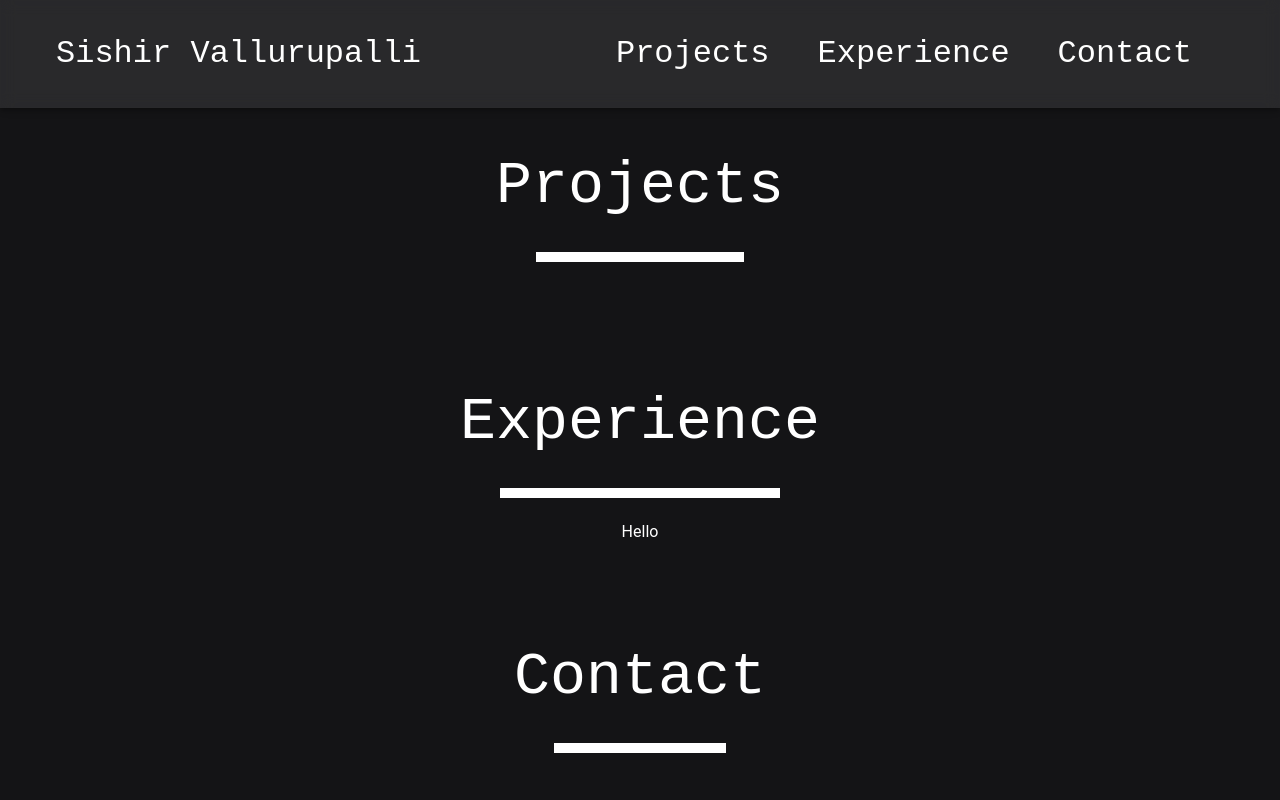
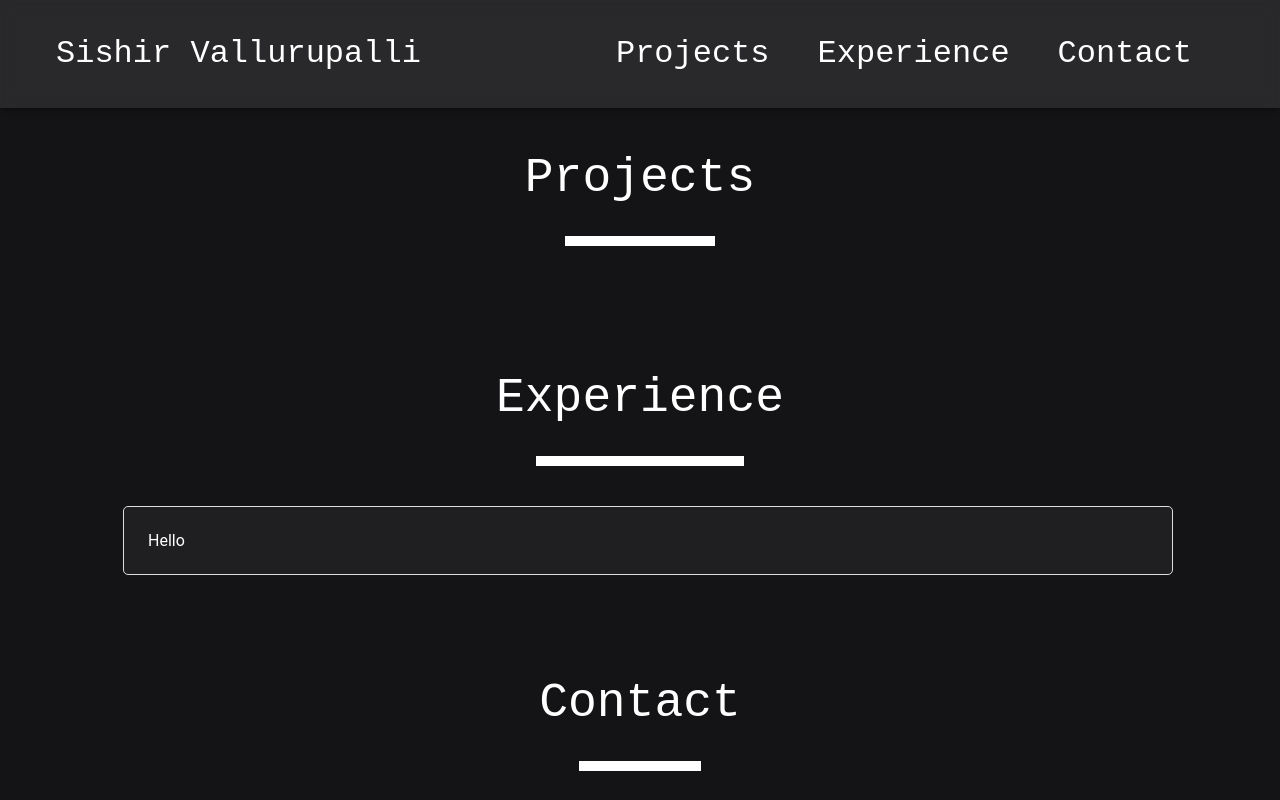
Before and after one commit to SishirVallurupalli/PortfolioWebsite, a React (Vite) app: page / in a window 1280 px wide. Shown: the top 800 px of the page. Built offline with nearby package versions, Linux system fonts and the light colour scheme.

Commit message:
Expanded on Experience

```diff
--- a/src/Components/Titles.tsx
+++ /dev/null
@@ -1,6 +0,0 @@
-import { Typography } from "@mui/material";
-import * as React from "react";
-
-export function h2Typography({ title }) {
-  return <Typography>{title}</Typography>;
-}
--- a/src/Components/theme.tsx
+++ b/src/Components/theme.tsx
@@ -40,7 +40,7 @@ const theme = createTheme({
     },
     MuiTypography: {
       styleOverrides: {
-        h2: {
+        h3: {
           position: "relative",
           display: "inline-block",
           marginBottom: "1.5rem",
--- a/src/Contact/Contact.tsx
+++ b/src/Contact/Contact.tsx
@@ -1,16 +1,21 @@
-import { Box, Typography } from '@mui/material';
-import * as React from 'react';
-import ContactBar from './ContactBar';
+import { Box, Typography } from "@mui/material";
+import * as React from "react";
+import ContactBar from "./ContactBar";
 
 export default function Contact() {
-    return (
-        <Box sx={{
-            padding: '50px', px: 4, display: 'flex', flexDirection: 'column', justifyContent: 'center', alignItems: 'center'
-        }}>
-            <Typography variant='h2'>
-                Contact
-            </Typography>
-            <ContactBar />
-        </Box>
-    )
+  return (
+    <Box
+      sx={{
+        padding: "50px",
+        px: 4,
+        display: "flex",
+        flexDirection: "column",
+        justifyContent: "center",
+        alignItems: "center",
+      }}
+    >
+      <Typography variant="h3">Contact</Typography>
+      <ContactBar />
+    </Box>
+  );
 }
--- a/src/Experience/Experience.tsx
+++ b/src/Experience/Experience.tsx
@@ -1,14 +1,21 @@
-import { Box, Typography } from '@mui/material';
-import * as React from 'react';
-import ExperienceBoxes from './ExperienceBoxes';
+import { Box, Typography } from "@mui/material";
+import * as React from "react";
+import ExperienceBox from "./ExperienceBox";
 
 export default function Experience() {
-    return <Box sx={{
-        padding: '50px', px: 4, display: 'flex', flexDirection: 'column', justifyContent: 'center', alignItems: 'center'
-    }}>
-        <Typography variant='h2'>
-            Experience
-        </Typography>
-        <ExperienceBoxes />
+  return (
+    <Box
+      sx={{
+        padding: "50px",
+        px: 4,
+        display: "flex",
+        flexDirection: "column",
+        justifyContent: "center",
+        alignItems: "center",
+      }}
+    >
+      <Typography variant="h3">Experience</Typography>
+      <ExperienceBox />
     </Box>
+  );
 }
--- /dev/null
+++ b/src/Experience/ExperienceBox.tsx
@@ -0,0 +1,21 @@
+import { Box } from "@mui/material";
+import * as React from "react";
+
+export default function ExperienceBox() {
+  return (
+    <Box
+      sx={{
+        p: 3,
+        border: "1px solid #ddd",
+        borderRadius: "5px",
+        width: "100%",
+        marginLeft: 2,
+        marginTop: 2,
+        maxWidth: 1000,
+        backgroundColor: "rgba(128, 128, 128, 0.1)",
+      }}
+    >
+      Hello
+    </Box>
+  );
+}
--- a/src/Experience/ExperienceBoxes.tsx
+++ /dev/null
@@ -1,6 +0,0 @@
-import { Box } from "@mui/material";
-import * as React from "react";
-
-export default function ExperienceBoxes() {
-  return <Box>Hello</Box>;
-}
--- /dev/null
+++ b/src/Experience/experience.json
@@ -0,0 +1,6 @@
+[{
+    "Company": "Wells Fargo",
+    "Title": "Software Engineer",
+    "Location": "Chandler, AZ",
+    "Info": "Lorem Ipsum"
+}]
--- a/src/Projects/Projects.tsx
+++ b/src/Projects/Projects.tsx
@@ -1,12 +1,19 @@
-import { Box, Typography } from '@mui/material';
-import * as React from 'react';
+import { Box, Typography } from "@mui/material";
+import * as React from "react";
 
 export default function Projects() {
-    return <Box sx={{
-        padding: '50px', px: 4, display: 'flex', flexDirection: 'column', justifyContent: 'center', alignItems: 'center'
-    }}>
-        <Typography variant='h2'>
-            Projects
-        </Typography>
+  return (
+    <Box
+      sx={{
+        padding: "50px",
+        px: 4,
+        display: "flex",
+        flexDirection: "column",
+        justifyContent: "center",
+        alignItems: "center",
+      }}
+    >
+      <Typography variant="h3">Projects</Typography>
     </Box>
+  );
 }
```
